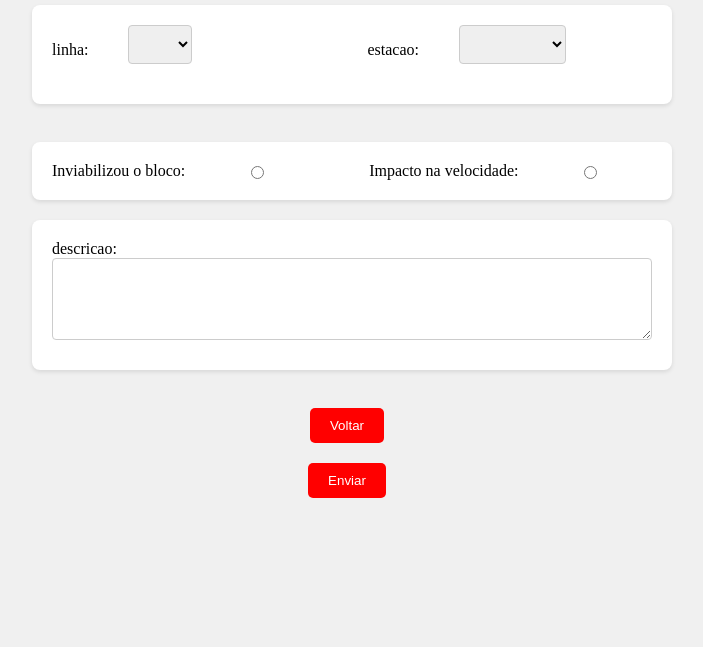
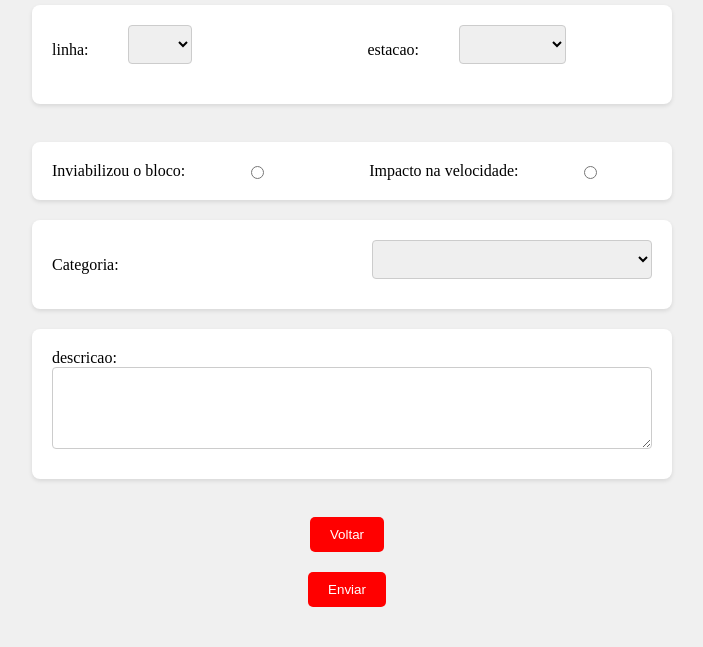
Before and after one commit to stefanom24/IntegracaoCPTM, a web app: file estacao.html in a window 1280 px wide. Shown: the part 364-1011 px from the top of the page, without its empty margins (288-991 px from the left). Before the commit the page ends 862 px from the top, so only its background shows below. Run offline with its HTML, style and script files only (its server is not run), Linux system fonts and the light colour scheme.

Commit message:
alteracao de registro estacao

```diff
--- a/estacao.html
+++ b/estacao.html
@@ -4,7 +4,7 @@
     <meta charset="UTF-8">
     <meta name="viewport" content="width=device-width, initial-scale=1.0">
     <link rel="stylesheet" href="static/CSS/header.css">
-    <link rel="stylesheet" href="static/CSS/registro-t.css">
+    <link rel="stylesheet" href="static/CSS/registro de ocorrencias - estacao.css">
 
     <title>Registro de ocorrencia - estação</title>
 </head>
@@ -68,6 +68,19 @@
         <label for="Impacto_na_velocidade: ">Impacto na velocidade: </label>
         <input type="radio" id="Impacto_na_velocidade" name="Impacto_na_velocidade" value="Impacto na velocidade" required><br>
 </div>
+
+<div class="formulario5">
+    <label for="Categoria">Categoria: </label>
+    <select name="Categoria" id="Categoria" type="Categoria" required>
+        <option value=""></option>
+        <option value="Obra">Obra</option>
+        <option value="Interditada">Interditada</option>
+        <option value="Queda de energia">Queda de energia</option>
+        <option value="Falha no sistema">Falha no sistema</option>
+        <option value="Outro">Outro</option>
+    </select>
+</div>
+
 <div class="formulario4">
         <label for="descricao">descricao:</label>
         <textarea id="descricao" name="descricao" rows=4 required></textarea>
--- a/static/CSS/registro de ocorrencias - estacao.css
+++ b/static/CSS/registro de ocorrencias - estacao.css
@@ -1,39 +1,84 @@
+/* Estilos Gerais */
 body {
-    font-family: 'Segoe UI', Tahoma, Geneva, Verdana, sans-serif;
+    display: flex; /* Habilita Flexbox */
+    flex-direction: column; /* Organiza os filhos em coluna */
+    align-items: center; /* Centraliza os filhos horizontalmente */
+    justify-content: center; /* Centraliza os filhos verticalmente (se houver espaço) */
+    min-height: 100vh; /* Faz o body ocupar no mínimo a altura total da tela */
+    margin: 0;
+    padding: 20px; /* Adiciona um pouco de espaço ao redor dos conteúdos para evitar que toquem as bordas da tela */
+    background-color: #f0f0f0; /* Apenas para manter o fundo como no exemplo anterior */
 }
 
-h1{
-    margin-left: 90px;
-    font-family: 'Segoe UI', Tahoma, Geneva, Verdana, sans-serif;
-    font-size: 45px;
-    margin-top: 40px;
+h1 {
+    color: #333;
+    text-align: center;
+    margin-bottom: 20px;
 }
 
-.formulario1 {
-    text-align: center;
-    margin-bottom: 20px; /* Espaço inferior entre os elementos */
+/* Estilização do cabeçalho já deve estar definida em header.css */
+
+/* Estilos para os formulários */
+.formulario1, .formulario2, .formulario3, .formulario4, .formulario5 {
+    background-color: #fff;
+    padding: 20px;
+    margin-bottom: 20px;
+    border-radius: 8px;
+    box-shadow: 0 2px 4px rgba(0,0,0,.1);
+    display: flex;
+    flex-wrap: wrap;
+    justify-content: space-between; /* Garante que os itens fiquem distribuídos */
+    align-items: center; /* Alinha verticalmente */
+    width: 100%; /* Adapta-se à largura do container pai */
+    max-width: 600px; /* Largura máxima para não estender demais em telas grandes */
 }
 
-/* Alinhar data e horário ao centro */
-.formulario1 #date,
-.formulario1 #horario {
-    display: block;
-    margin: 0 auto;
-    margin-bottom: 10px; /* Espaço inferior entre os campos */
+label {
+    margin-right: 10px; /* Espaço entre o label e o campo */
 }
 
-/* Alinhar linha e estação ao centro */
-.formulario2 #linha,
-.formulario2 #estacao {
-    display: block;
-    margin: 0 auto;
-    margin-bottom: 10px; /* Espaço inferior entre os campos */
+input[type="date"],
+input[type="time"],
+select,
+textarea {
+    padding: 10px;
+    margin-bottom: 10px; /* Espaço abaixo de cada campo */
+    border: 1px solid #ccc; /* Borda sutil */
+    border-radius: 4px; /* Bordas levemente arredondadas */
+    width: calc(50% - 20px); /* Ajusta a largura para caber dois por linha, considerando o padding/margin */
 }
 
-/* Estilo para as opções de rádio */
-.formulario3 input[type="radio"],
-.formulario4 input[type="radio"] {
-    display: inline-block; /* Coloca os radio buttons em linha */
-    vertical-align: middle; /* Alinha verticalmente com o texto */
-    margin-right: 5px; /* Espaço entre os radio buttons */
+input[type="radio"] {
+    margin-right: 5px;
 }
+
+textarea {
+    width: 100%; /* Textarea ocupa a largura total */
+}
+
+button {
+    padding: 10px 20px;
+    background-color: #ff0000;
+    color: #ffffff;
+    border: none;
+    border-radius: 5px;
+    cursor: pointer;
+    margin-right: 10px; /* Espaço ao lado do botão, se houver mais de um */
+    margin-bottom: 20px;
+}
+
+button:hover {
+    background-color: #f56c6c;
+}
+
+.input-group {
+    display: flex; /* Ativa Flexbox */
+    align-items: center; /* Centraliza verticalmente */
+    margin-bottom: 10px; /* Espaço abaixo de cada grupo de input */
+    margin-right: 30px;
+    gap: 30px; /* Espaçamento entre o label e o input dentro do mesmo grupo */
+}
+
+.input-group input[type="time"] {
+    margin-right: 10px; /* Aplica margem à direita de todos os elementos, exceto o último */
+}
```
